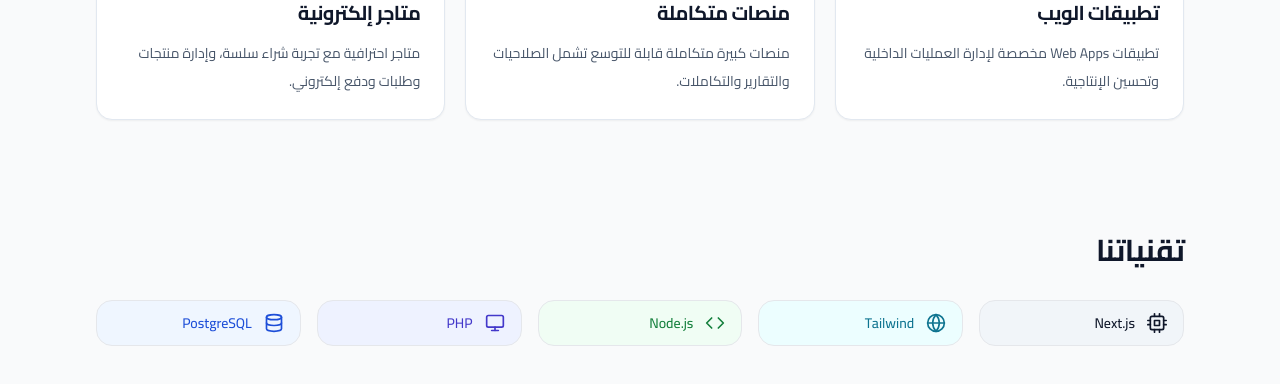
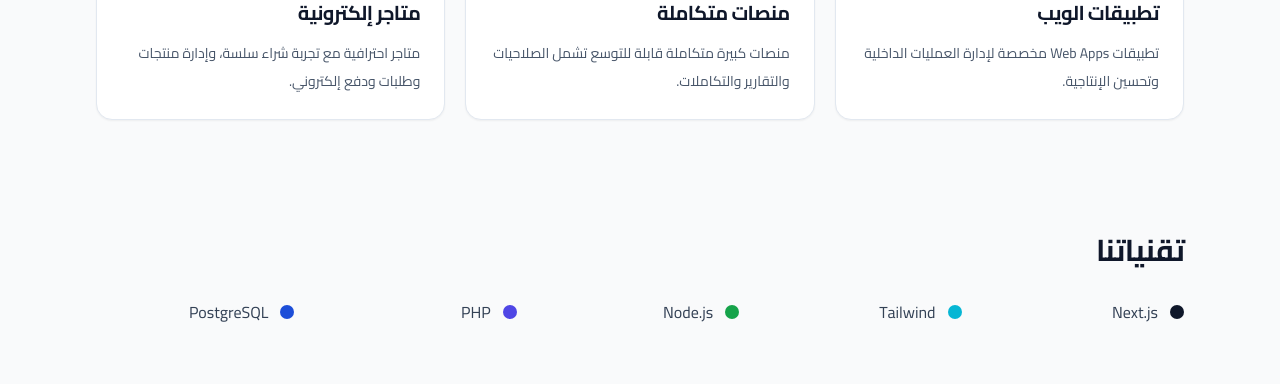
Before and after one commit to elrbe3y/nafaz-company, a Next.js app: page / in a window 1280 px wide. Shown: the part 1638-2022 px from the top of the page. Built offline with nearby package versions, Linux system fonts and the light colour scheme; no server answers.

Commit message:
Restore light tech section styling

```diff
--- a/components/PortfolioPage.tsx
+++ b/components/PortfolioPage.tsx
@@ -5,10 +5,7 @@ import {
   FiArrowRight,
   FiBriefcase,
   FiCode,
-  FiCpu,
-  FiDatabase,
   FiExternalLink,
-  FiGlobe,
   FiLayers,
   FiMail,
   FiMapPin,
@@ -189,11 +186,11 @@ const serviceIcons: Record<ServiceIconKey, ComponentType<{ className?: string }>
 };
 
 const techItems = [
-  { name: "Next.js", icon: FiCpu, color: "text-slate-900 bg-slate-100 dark:text-slate-100 dark:bg-slate-800" },
-  { name: "Tailwind", icon: FiGlobe, color: "text-cyan-700 bg-cyan-50 dark:text-cyan-200 dark:bg-cyan-950/40" },
-  { name: "Node.js", icon: FiCode, color: "text-green-700 bg-green-50 dark:text-green-200 dark:bg-green-950/35" },
-  { name: "PHP", icon: FiMonitor, color: "text-indigo-700 bg-indigo-50 dark:text-indigo-200 dark:bg-indigo-950/35" },
-  { name: "PostgreSQL", icon: FiDatabase, color: "text-blue-700 bg-blue-50 dark:text-blue-200 dark:bg-blue-950/35" },
+  { name: "Next.js", color: "bg-slate-900" },
+  { name: "Tailwind", color: "bg-cyan-500" },
+  { name: "Node.js", color: "bg-green-600" },
+  { name: "PHP", color: "bg-indigo-600" },
+  { name: "PostgreSQL", color: "bg-blue-700" },
 ];
 
 export default async function PortfolioPage({ lang }: PortfolioPageProps) {
@@ -382,11 +379,11 @@ export default async function PortfolioPage({ lang }: PortfolioPageProps) {
         className="perf-section mx-auto w-full max-w-6xl px-5 py-14 sm:px-8"
       >
         <h2 className="text-3xl font-bold text-slate-900">{t.techTitle}</h2>
-        <div className="mt-8 grid grid-cols-2 gap-4 text-slate-700 sm:grid-cols-3 lg:grid-cols-5">
+        <div className="mt-8 grid grid-cols-2 gap-6 text-slate-700 sm:grid-cols-3 lg:grid-cols-5">
           {techItems.map((tech) => (
-            <div key={tech.name} className={`flex items-center gap-3 rounded-2xl border px-4 py-3 ${tech.color}`}>
-              <tech.icon className="h-5 w-5" aria-hidden />
-              <span className="text-sm font-medium">{tech.name}</span>
+            <div key={tech.name} className="flex items-center gap-3">
+              <span className={`h-3.5 w-3.5 rounded-full ${tech.color}`} />
+              <span>{tech.name}</span>
             </div>
           ))}
         </div>
```
